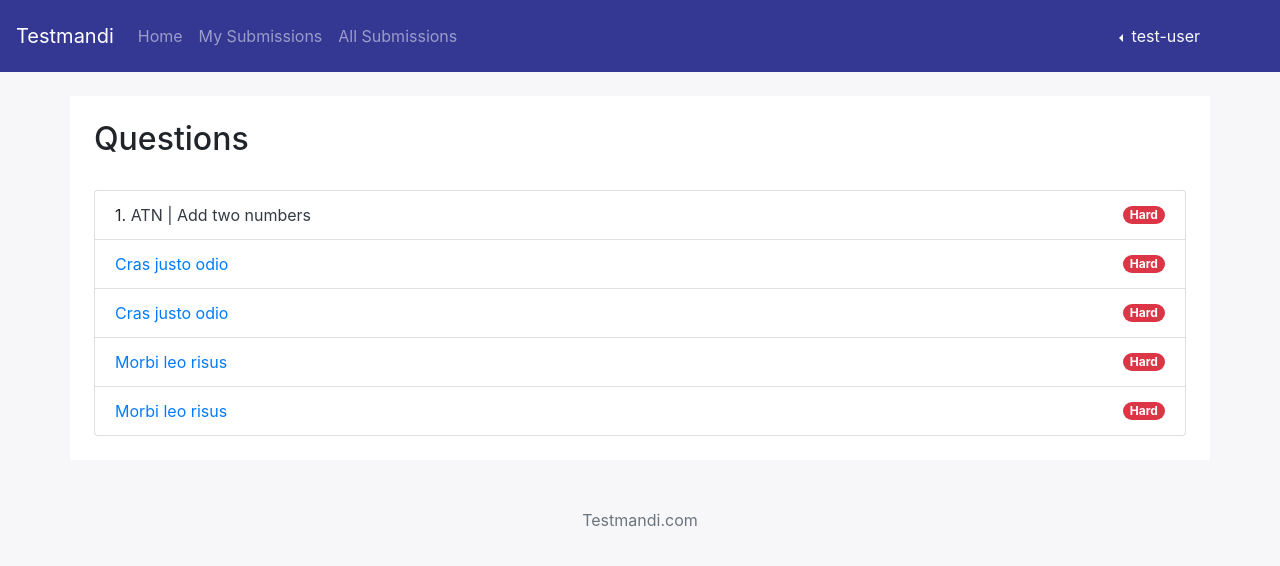
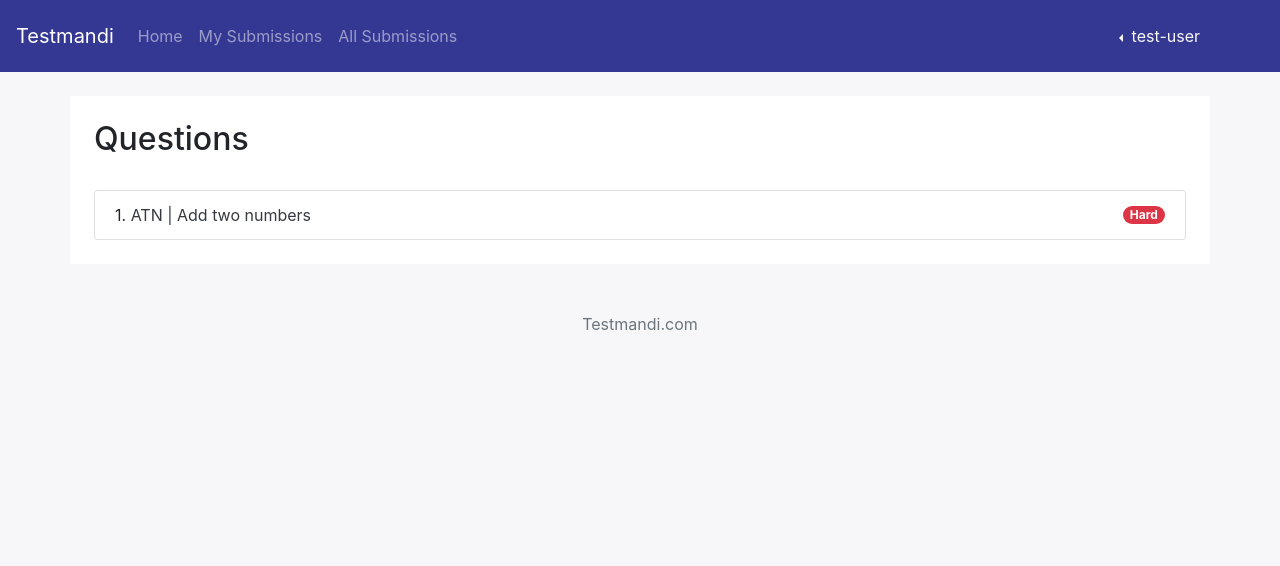
Before and after one commit to aritra1999/testMandiCheckingEngine, a Django app: page / in a window 1280 px wide. Shown: the top 566 px of the page. Run offline with Django 3.2, Linux system fonts and the light colour scheme; data comes from the database, SQL or seed files in the repository; both versions use the stored data as it was after the commit; some libraries are stand-ins or nearby versions.

Commit message:
Removing lorem

```diff
--- a/templates/dashboard/home.html
+++ b/templates/dashboard/home.html
@@ -15,19 +15,6 @@
                 </li>
             {% endfor %}
 
-            <li class="list-group-item d-flex justify-content-between align-items-center">
-                <a href="">Cras justo odio</a> <span class="badge badge-danger badge-pill">Hard</span>
-            </li>
-            <li class="list-group-item d-flex justify-content-between align-items-center">
-                <a href="#">Cras justo odio</a> <span class="badge badge-danger badge-pill">Hard</span>
-            </li>
-            <li class="list-group-item d-flex justify-content-between align-items-center">
-                <a href="#">Morbi leo risus</a> <span class="badge badge-danger badge-pill">Hard</span>
-            </li>
-            <li class="list-group-item d-flex justify-content-between align-items-center">
-                <a href="#">Morbi leo risus</a> <span class="badge badge-danger badge-pill">Hard</span>
-            </li>
-
         </ul>
     </div>
 
```
Also changed, not shown: db.sqlite3.
